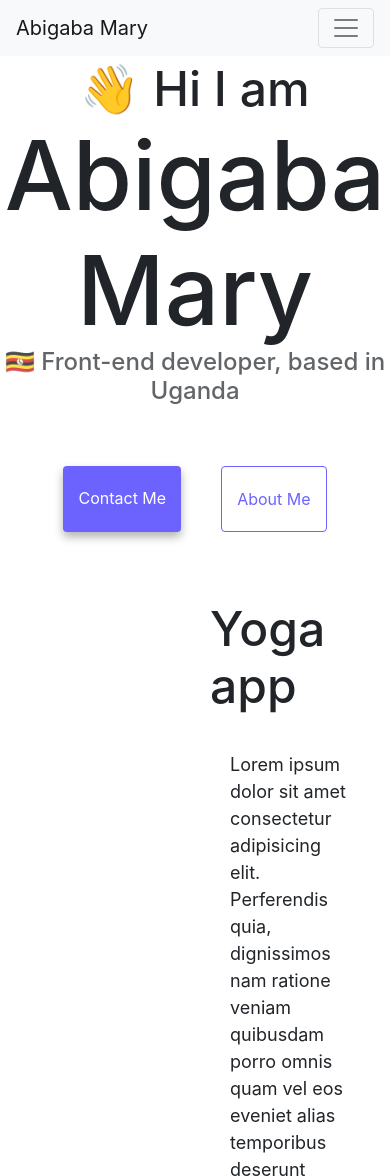
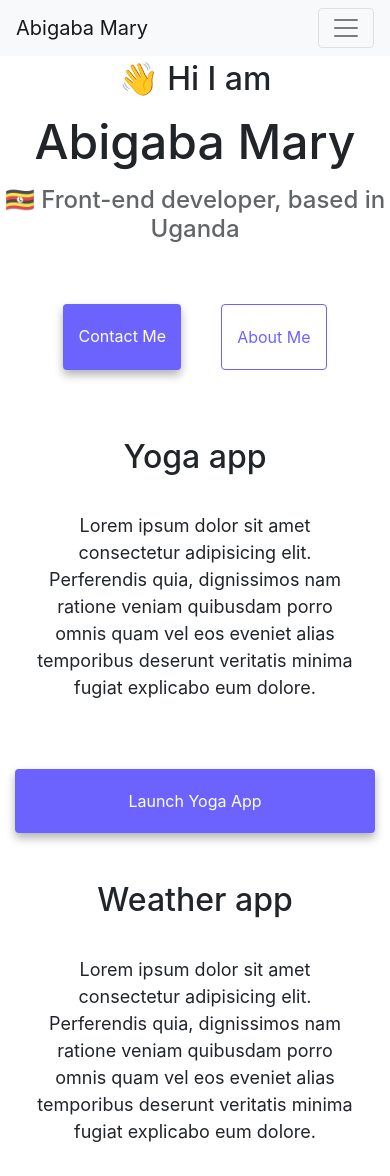
Before and after one commit to MaryAbby/portifolio, a plain HTML site: page index.html in a window 390 px wide. Shown: the top 1176 px of the page. Drawn offline with nearby package versions, Linux system fonts and the light colour scheme.

Commit message:
added css media queries

```diff
--- a/index.html
+++ b/index.html
@@ -59,9 +59,9 @@
         </div>
       </nav>
     </div>
-    <h2>👋 Hi I am</h2>
-    <h1>Abigaba Mary</h1>
-    <h3>🇺🇬 Front-end developer, based in Uganda</h3>
+    <h2 class="text-center">👋 Hi I am</h2>
+    <h1 class="text-center">Abigaba Mary</h1>
+    <h3 class="text-center">🇺🇬 Front-end developer, based in Uganda</h3>
     <div class="navigation-links">
       <a
         href="about.html#contact"
@@ -76,16 +76,16 @@
 
     <div class="container mt-5">
       <div class="row">
-        <div class="col-6">
+        <div class="col-sm-6">
           <img
             src="images/yoga.png"
             alt="Yoga project"
             class="img-fluid rounded d-none d-sm-block"
           />
         </div>
-        <div class="col-6">
-          <h2 class="mb-3 text-left">Yoga app</h2>
-          <p class="bg-white text-left">
+        <div class="col-sm-6">
+          <h2 class="mb-3">Yoga app</h2>
+          <p>
             Lorem ipsum dolor sit amet consectetur adipisicing elit. Perferendis
             quia, dignissimos nam ratione veniam quibusdam porro omnis quam vel
             eos eveniet alias temporibus deserunt veritatis minima fugiat
@@ -99,9 +99,9 @@
         </div>
       </div>
       <div class="row mt-5">
-        <div class="col-6">
-          <h2 class="mb-3 text-left">Weather app</h2>
-          <p class="bg-white text-left">
+        <div class="col-sm-6">
+          <h2 class="mb-3">Weather app</h2>
+          <p>
             Lorem ipsum dolor sit amet consectetur adipisicing elit. Perferendis
             quia, dignissimos nam ratione veniam quibusdam porro omnis quam vel
             eos eveniet alias temporibus deserunt veritatis minima fugiat
@@ -113,7 +113,7 @@
             >
           </div>
         </div>
-        <div class="col-6">
+        <div class="col-sm-6">
           <img
             src="images/weather.png"
             alt="weather project"
@@ -122,16 +122,16 @@
         </div>
       </div>
       <div class="row mt-5">
-        <div class="col-6">
+        <div class="col-sm-6">
           <img
             src="images/yogurt.png"
             alt="Yogurt project"
             class="img-fluid rounded d-none d-sm-block"
           />
         </div>
-        <div class="col-6">
-          <h2 class="mb-3 text-left">Yogurt app</h2>
-          <p class="bg-white text-left">
+        <div class="col-sm-6">
+          <h2 class="mb-3">Yogurt app</h2>
+          <p>
             Lorem ipsum dolor sit amet consectetur adipisicing elit. Perferendis
             quia, dignissimos nam ratione veniam quibusdam porro omnis quam vel
             eos eveniet alias temporibus deserunt veritatis minima fugiat
--- a/style.css
+++ b/style.css
@@ -7,13 +7,6 @@
 body {
   margin: 60px auto;
   max-width: 100%;
-}
-
-h1,
-h2,
-h3 {
-  text-align: center;
-  margin: 0;
 }
 
 h1 {
@@ -30,12 +23,10 @@ h3 {
 }
 
 p {
-  background: var(--secondary-color);
   padding: 20px;
   border-radius: 4px;
   font-size: 18px;
   line-height: 1.5;
-  text-align: center;
 }
 
 .navigation-links {
@@ -98,3 +89,22 @@ p {
   box-shadow: var(--box-shadow);
   color: white;
 }
+
+@media (max-width: 576px) {
+  h2 {
+    font-size: 32px;
+    text-align: center;
+  }
+  p {
+    text-align: center;
+  }
+  .primary-link {
+    display: block;
+    text-align: center;
+  }
+
+  h1 {
+    font-size: 48px;
+    line-height: 1.5;
+  }
+}
```
Also changed, not shown: about.html (+4 -4 lines).
